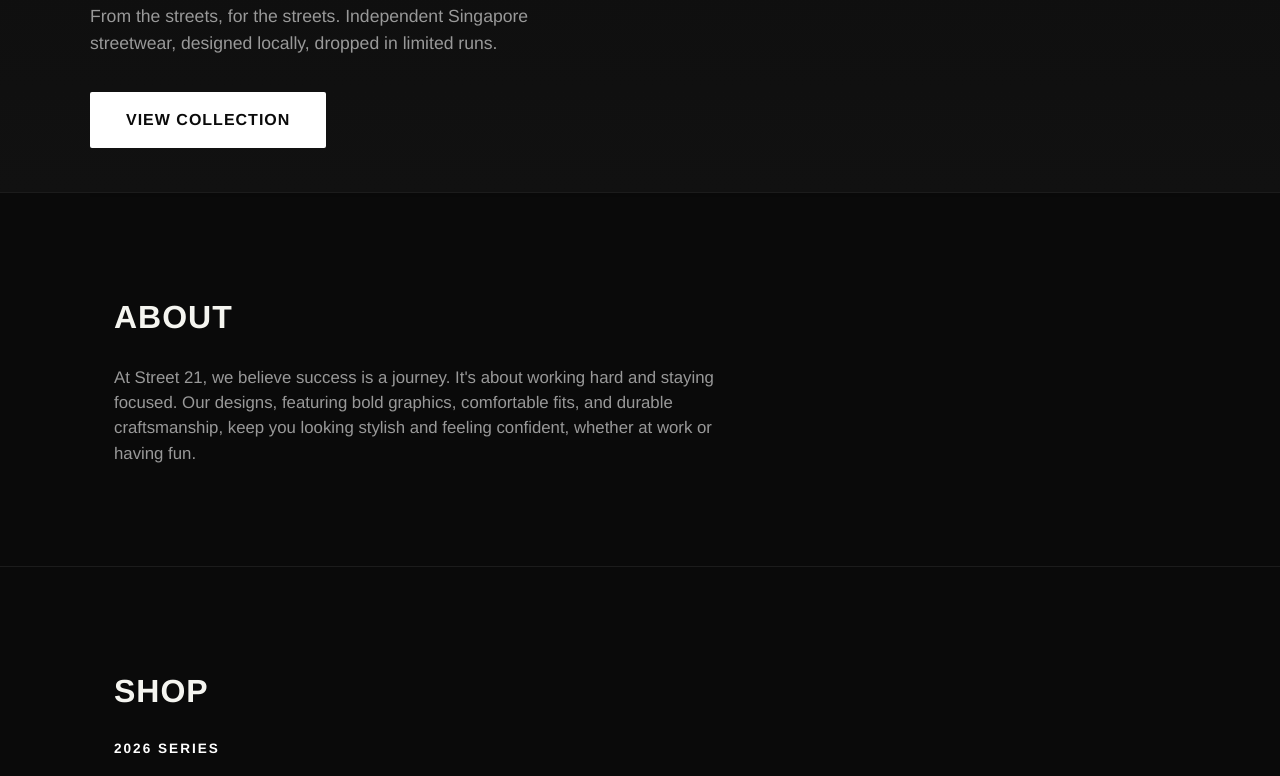
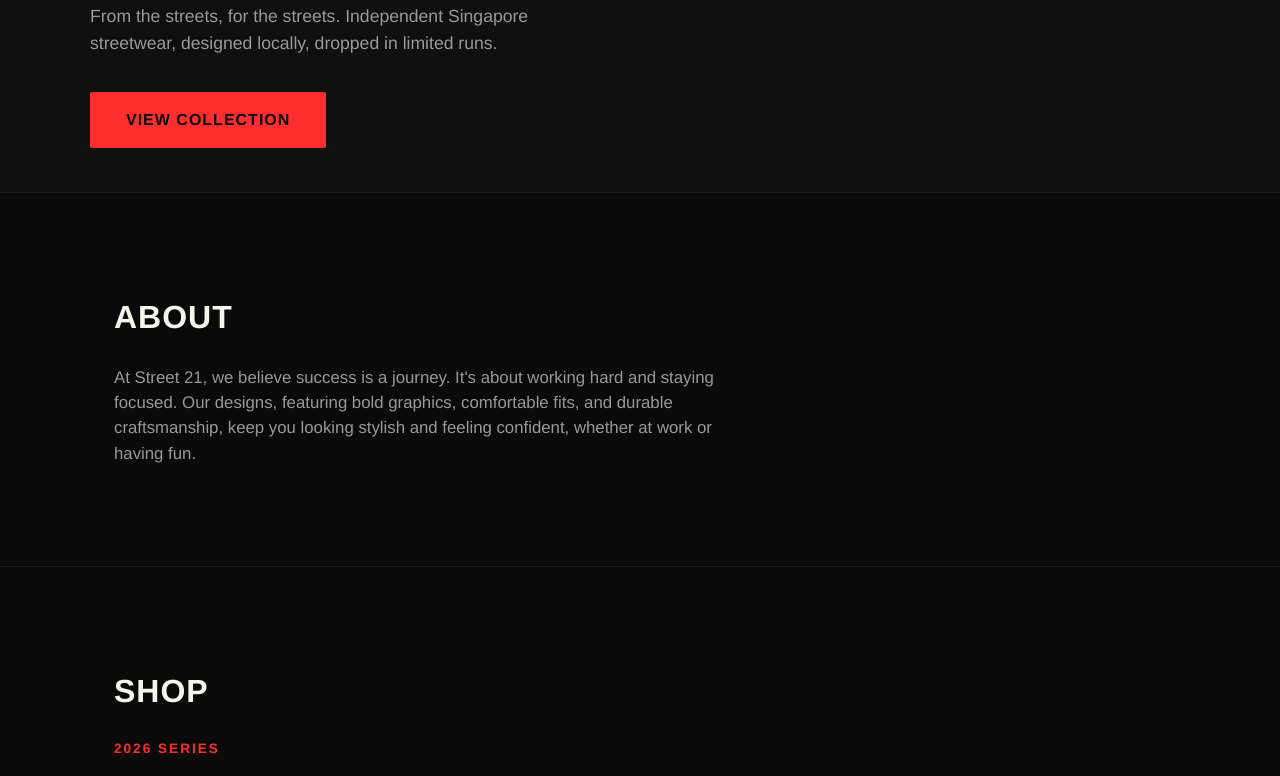
Before and after one commit to mohdkhairulnazribmk-png/Street21sg, a website: page index.html in a window 1280 px wide. Shown: the part 603-1379 px from the top of the page. Drawn offline with Linux system fonts and the light colour scheme.

Commit message:
Change accent color back to red (#FF2E2E)

```diff
--- a/style.css
+++ b/style.css
@@ -3,7 +3,7 @@
 :root {
   --bg: #0a0a0a;
   --fg: #f5f5f0;
-  --accent: #ffffff;
+  --accent: #FF2E2E;
   --muted: #999;
   --card: #151515;
 }
```
